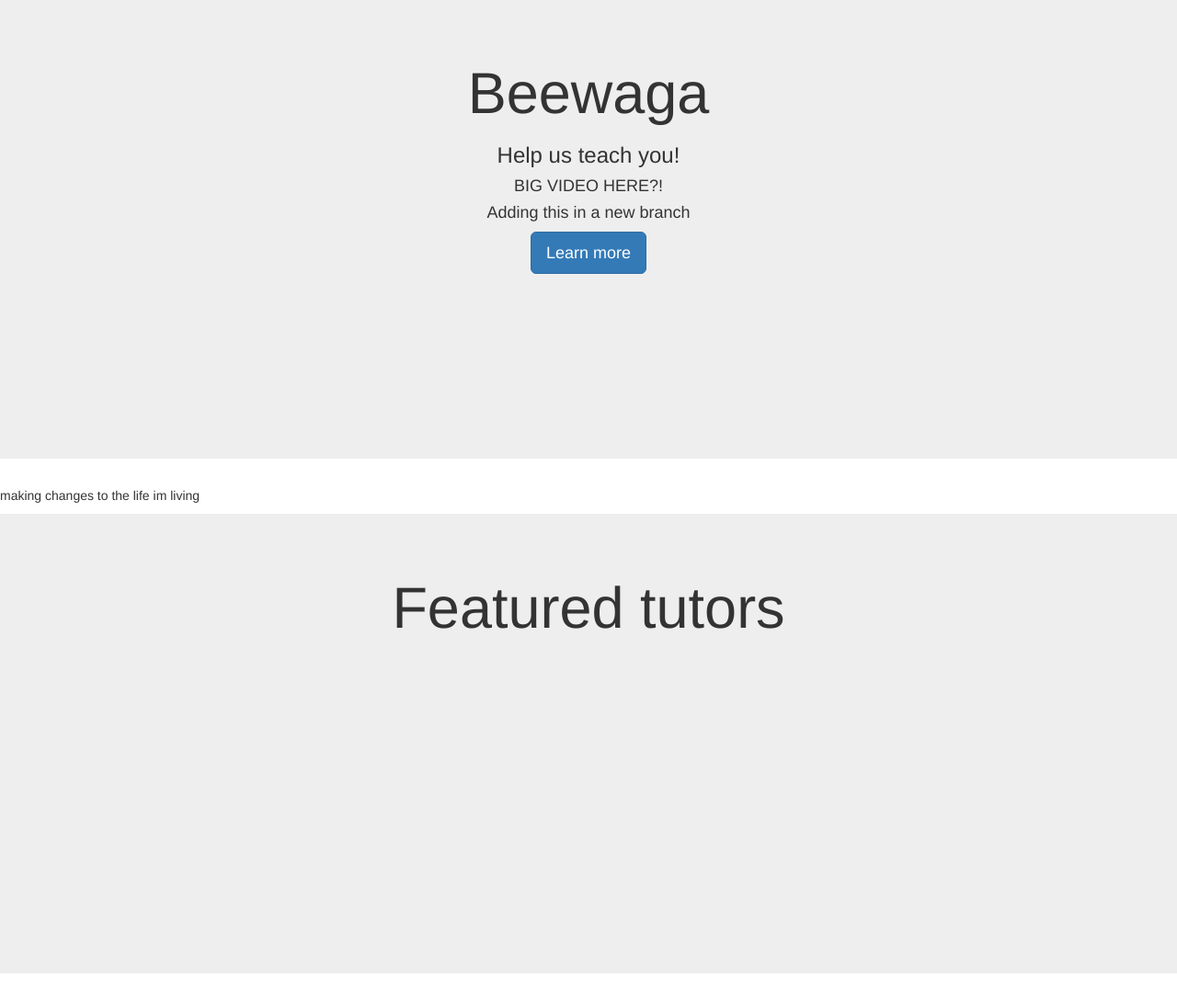
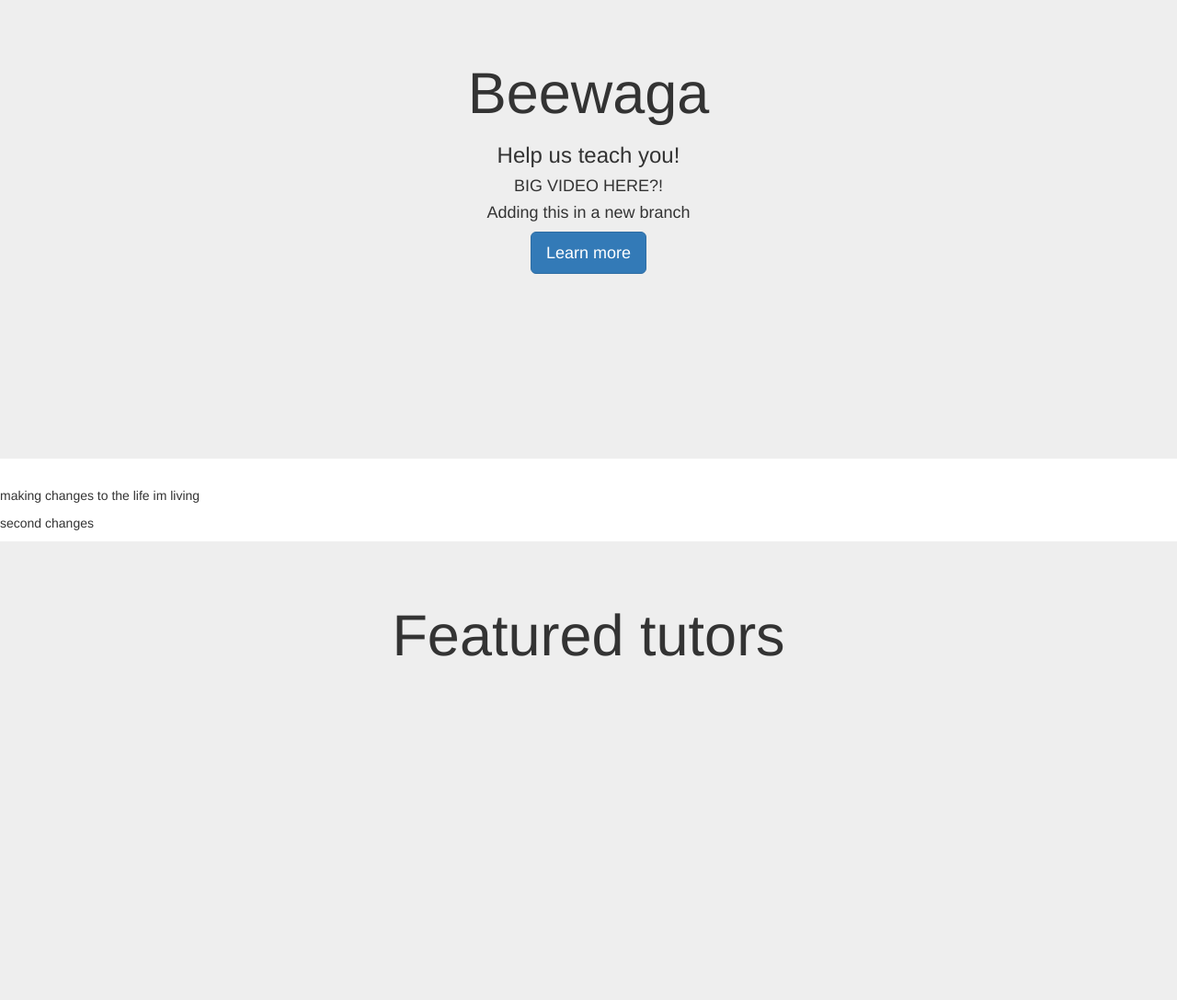
Before and after one commit to tbistONE/beewaga, a Django app: page / in a window 1280 px wide. Shown: the part 75-1163 px from the top of the page at 92% size. Run offline with Django 3.2, Linux system fonts and the light colour scheme; some libraries are stand-ins or nearby versions.

Commit message:
home changes

```diff
--- a/beewaga/templates/home.html
+++ b/beewaga/templates/home.html
@@ -19,6 +19,7 @@
     </div>
 </div>
 <p>making changes to the life im living</p>
+<p>second changes</p>
 
 <div class="divider"></div>
 
```
